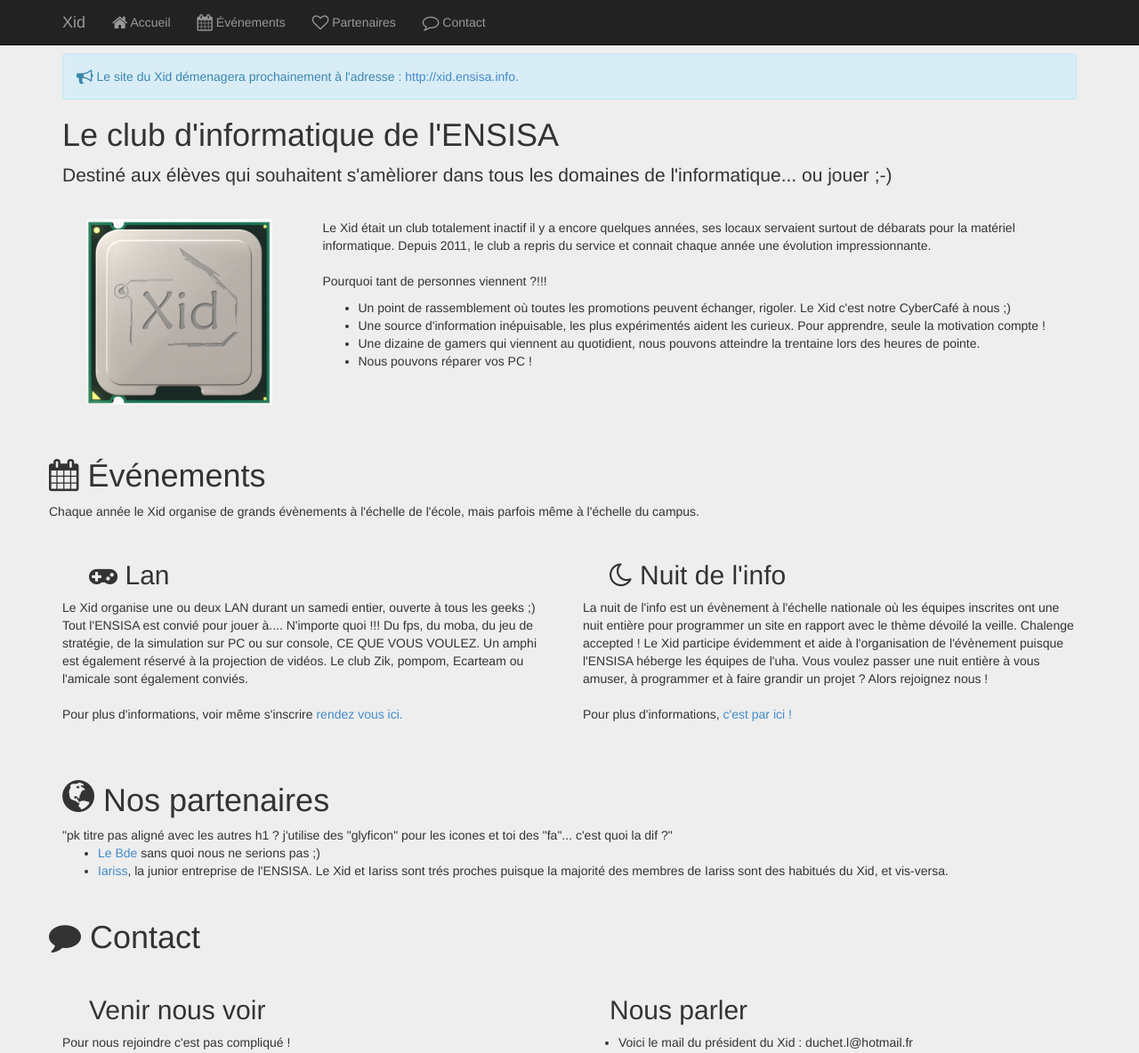
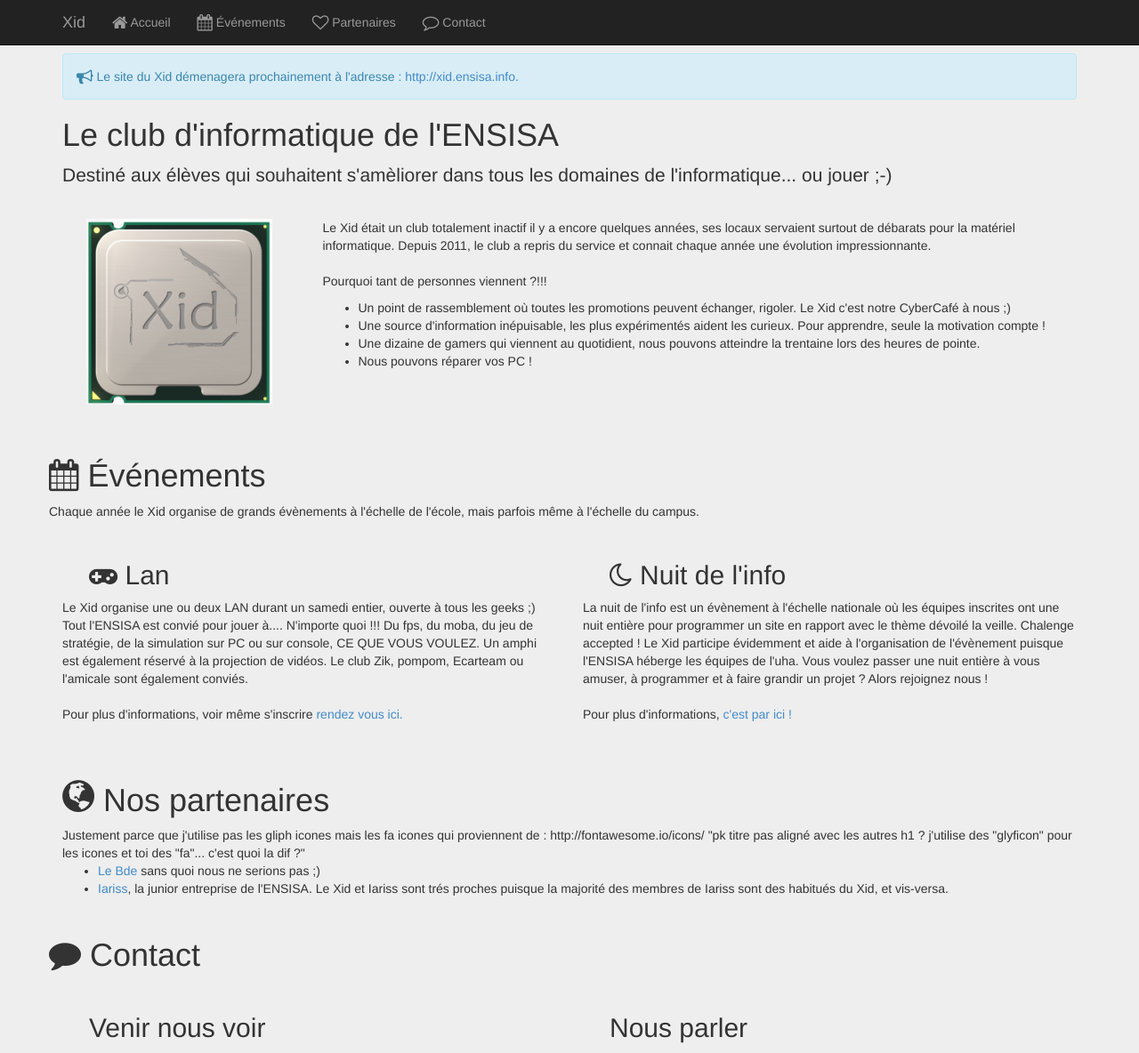
Before and after one commit to Ensisa-XID/Site_Xid, a PHP site: page / in a window 1280 px wide. Shown: the top 1184 px of the page at 89% size. Run offline with PHP 8.4, Linux system fonts and the light colour scheme.

Commit message:
rep à ta question

```diff
--- a/includes/contact.php
+++ b/includes/contact.php
@@ -15,7 +15,7 @@
 						<ul>
 							<li>Voici le mail du président du Xid : duchet.l@hotmail.fr</li>
 							<li>Et celui du vice préseident : zoski ?</li>
-							<li> Lien vers le wiki ?<!-- Il faudra trouver un endroit ou mettre le lien vers le wiki ;-) avec un beau bouton et soigner la page d'acceuil du wiki :D--></li>
+							<li> Lien vers le wiki ?</li><!-- Il faudra trouver un endroit ou mettre le lien vers le wiki ;-) avec un beau bouton et soigner la page d'acceuil du wiki :D-->
 						</ul>
 						<!-- Il faudra trouver un endroit ou mettre le lien vers le wiki ;-) avec un beau bouton et soigner la page d'acceuil du wiki :D-->
 					</div>
--- a/includes/partenaires.php
+++ b/includes/partenaires.php
@@ -1,7 +1,7 @@
 
 			<div class="row">
 				<div class="col-md-12">
-					<h1><i class="glyphicon glyphicon-globe"></i> Nos partenaires</h1> "pk titre pas aligné avec les autres h1 ? j'utilise des "glyficon" pour les icones et toi des "fa"... c'est quoi la dif ?"
+					<h1><i class="glyphicon glyphicon-globe"></i> Nos partenaires</h1> Justement parce que j'utilise pas les gliph icones mais les fa icones qui proviennent de : http://fontawesome.io/icons/ "pk titre pas aligné avec les autres h1 ? j'utilise des "glyficon" pour les icones et toi des "fa"... c'est quoi la dif ?"
 
 					<ul>
 						<li>	<a href="http://ensisa.info/">Le Bde</a> sans quoi nous ne serions pas ;)  </li>
```
